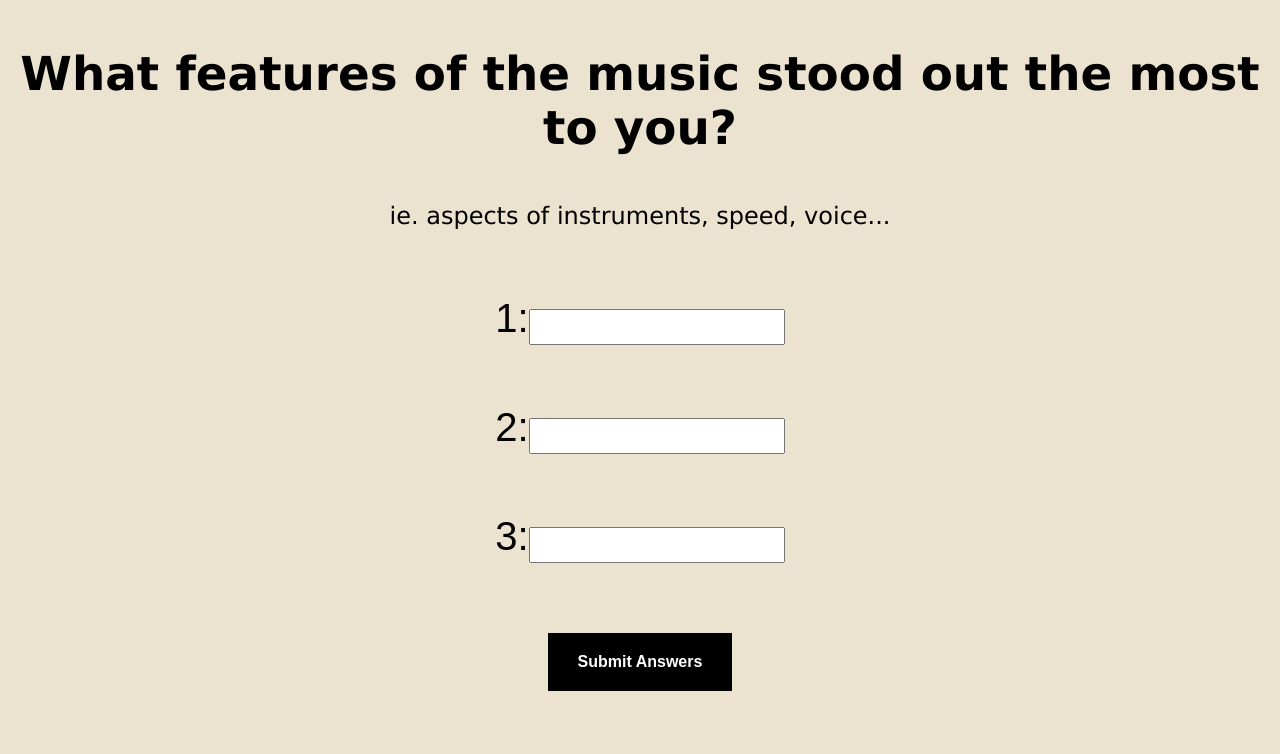
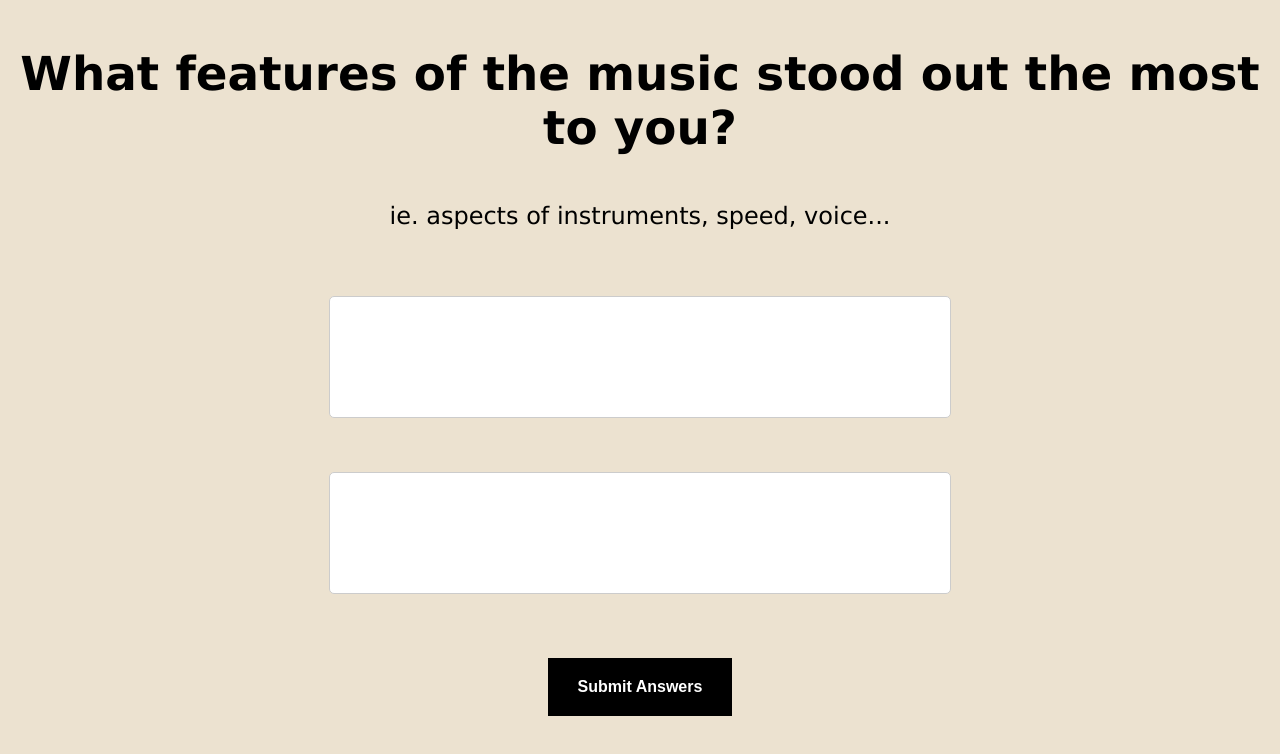
Before and after one commit to mailynmailyn/time-perception-app, a React (Create React App) app: page /semanticdata in a window 1280 px wide. Shown: the top 754 px of the page. Built offline with nearby package versions, Linux system fonts and the light colour scheme.

Commit message:
white noise and textbox sizing

```diff
--- a/src/components/AudioPlayer.js
+++ b/src/components/AudioPlayer.js
@@ -54,8 +54,14 @@ function AudioPlayer() {
     // Save to Firebase
     saveTimeToFirebase(username, currentAudio.id, currentAudio.name, currentAudio.version, timeElapsed);
 
-    // Navigate to a different page
-    navigate('/familiarity');
+    if (currentAudio.id === 'whitenoise'){
+      navigate('/semanticdata');
+    }
+    else{
+      // Navigate to a different page
+      navigate('/familiarity');
+    }
+
   };
 
   const handleAudioStartStop = () => {
--- a/src/components/Instructions.js
+++ b/src/components/Instructions.js
@@ -26,8 +26,9 @@ function Instructions() {
       <h2>Instructions</h2>
       <p>Please complete this experiment on a laptop or computer, using headphones, and in a quiet, distraction
         free space. Set your volume to a moderate level, one that you won’t have to adjust. </p>
-      <p>You will be played a series of recordings. Click the button in the middle to begin each recording, and then click the same button again
-        when you believe 60s has passed. Please do not attempt to count the seconds or look at any sort of time-keeping device;
+      <p>You will be played seven (7) short recordings, the first of which will be white noise.
+        Click the button in the middle to begin each recording, and then click the same button again
+        when you believe 60 seconds has passed. Please do not attempt to count the seconds or look at any sort of time-keeping device;
         rely on your intuition. </p>
       <p>After each recording, you will be asked a series of questions regarding what you have just heard. </p>
       <p>Please answer in short phrases. At the end, you will be able to see how you performed!  </p>
--- a/src/components/SelectOrder.js
+++ b/src/components/SelectOrder.js
@@ -1,4 +1,4 @@
-// import whitenoise from '../audio_clips/whitenoise.wav';
+import whitenoise from '../audio_clips/whitenoise.wav';
 
 export function SelectOrder(originalAudios) {
     const orders = [
@@ -20,7 +20,7 @@ export function SelectOrder(originalAudios) {
 
     const audios = [];
 
-    // audios.push(whitenoise);
+    audios.push({id: "whitenoise", name: 'White Noise', version: 'N/A', url: whitenoise});
 
     // Loop through each id in the selected permutation
     for (let i = 0; i < randomOrder.length; i++) {
@@ -35,6 +35,6 @@ export function SelectOrder(originalAudios) {
         }
     }
 
-
+    console.log(audios);
     return audios;
 }
--- a/src/components/SemanticData.js
+++ b/src/components/SemanticData.js
@@ -9,7 +9,6 @@ function SemanticData() {
   const [answers, setAnswers] = useState({
     answer1: '',
     answer2: '',
-    answer3: ''
   });
 
   const questions = [
@@ -37,7 +36,7 @@ function SemanticData() {
   const handleSubmit = async (e) => {
     e.preventDefault();
 
-    if (!answers.answer1 || !answers.answer2 || !answers.answer3) {
+    if (!answers.answer1 || !answers.answer2) {
       alert("Please ensure all fields are filled.");
       return;
     }
@@ -48,13 +47,12 @@ function SemanticData() {
         question: questions[currentQuestionIndex].question,
         answer1: answers.answer1,
         answer2: answers.answer2,
-        answer3: answers.answer3,
         user: userId,
         songId: songId
       });
 
       // Clear the answers for the next question
-      setAnswers({ answer1: '', answer2: '', answer3: '' });
+      setAnswers({ answer1: '', answer2: ''});
 
       // Move to the next question or audio player/results if all questions answered
       if (currentQuestionIndex < questions.length - 1) {
@@ -92,8 +90,7 @@ function SemanticData() {
       <br></br>
       <form onSubmit={handleSubmit}>
         <label>
-          1:
-          <input
+          <textarea
             type="text"
             name="answer1"
             value={answers.answer1}
@@ -102,21 +99,10 @@ function SemanticData() {
         </label><br /><br />
 
         <label>
-          2:
-          <input
+          <textarea
             type="text"
             name="answer2"
             value={answers.answer2}
-            onChange={handleChange}
-          />
-        </label><br /><br />
-
-        <label>
-          3:
-          <input
-            type="text"
-            name="answer3"
-            value={answers.answer3}
             onChange={handleChange}
           />
         </label><br /><br />
--- a/src/components/UserInfo.js
+++ b/src/components/UserInfo.js
@@ -65,6 +65,7 @@ function UserInfo() {
             name="user_name"
             value={answers.user_name}
             onChange={handleChange}
+            style= {{width: '200px'}}
           />
         </label><br /><br />
 
@@ -77,6 +78,7 @@ function UserInfo() {
             onChange={handleChange}
             min="1"
             max="100"
+            style= {{width: '100px'}}
           />
         </label><br /><br />
 
@@ -86,6 +88,7 @@ function UserInfo() {
             name="user_gender"
             value={answers.user_gender}
             onChange={handleChange}
+            style= {{width: '150px'}}
           >
             <option value="">Select Gender</option>
             <option value="male">Male</option>
--- a/src/styling/audioplayer.css
+++ b/src/styling/audioplayer.css
@@ -22,6 +22,16 @@ html, body {
     box-sizing: border-box; /* Include padding in the width calculation */
   }
 
+  textarea {
+    width: 100%;           /* Full width of the container */
+    max-width: 600px;      /* Optional maximum width */
+    height: 100px;         /* Fixed height */
+    padding: 10px;         /* Padding inside the box */
+    border: 1px solid #ccc; /* Border styling */
+    border-radius: 5px;    /* Rounded corners */
+    font-size: 16px;       /* Font size */
+    resize: none;      /* Allow vertical resizing only */
+}
 
   button {
     padding: 20px 30px;        /* Add padding around the button text */
```
Also changed, not shown: 1 other file (tests, documents, lock files or other folders).
